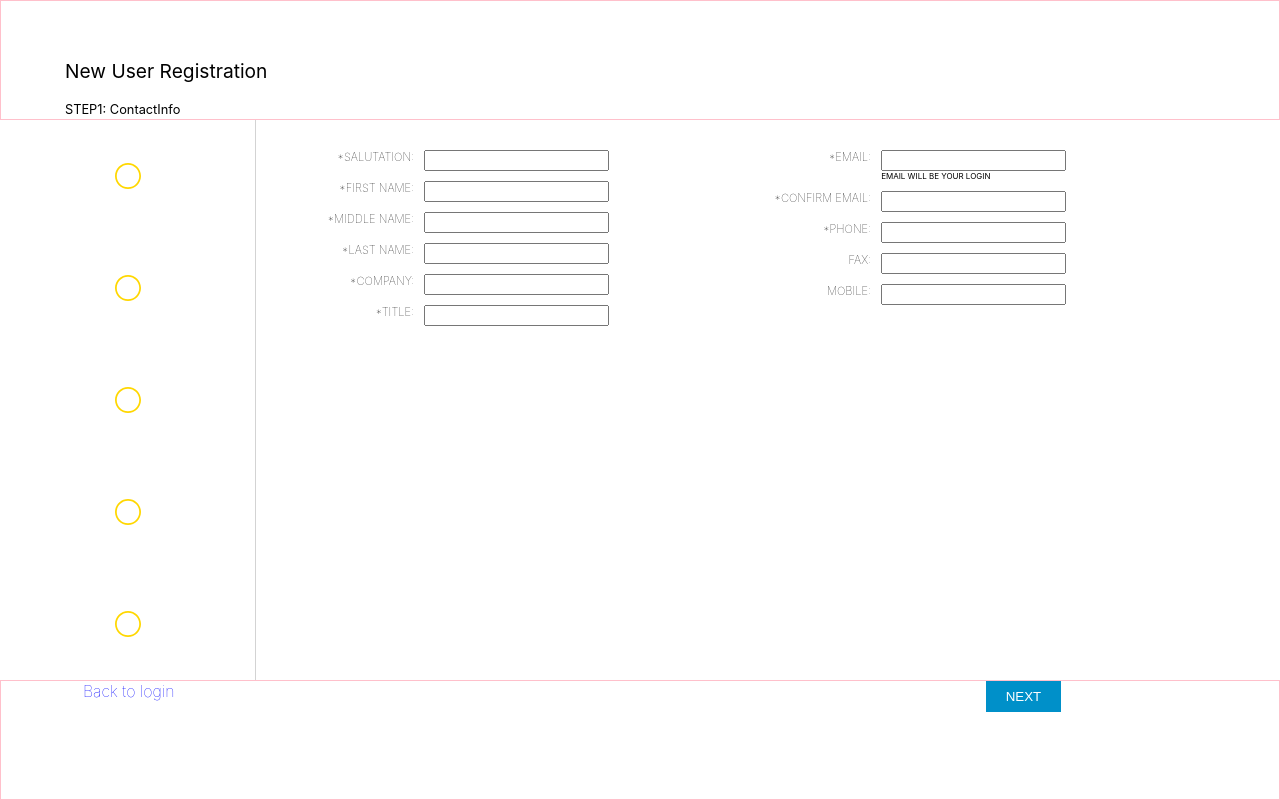
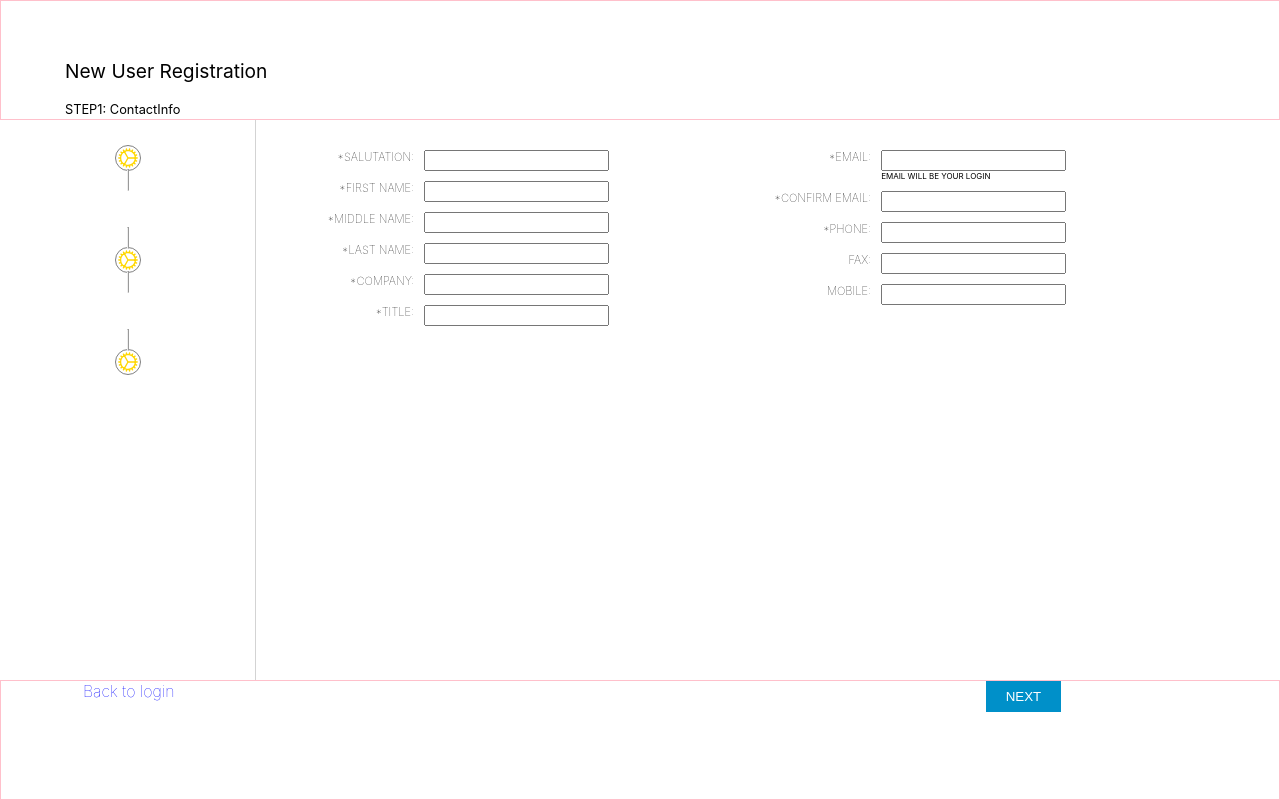
Before and after one commit to DiamondDigger/registration_wizard_form, a React (Create React App) app: page / in a window 1280 px wide. Built offline with nearby package versions, Linux system fonts and the light colour scheme.

Commit message:
change stepper styles, fix input values

```diff
--- a/src/components/AsideMenu.jsx
+++ b/src/components/AsideMenu.jsx
@@ -1,25 +1,11 @@
 import React from "react";
-import { Wrapper, StepperWrapper } from "../styles/StyledAsideMenu";
+import { Wrapper } from "../styles/StyledAsideMenu";
 import Stepper from "./Steps/Stepper";
 
 const AsideMenu = () => {
   return (
     <Wrapper>
-      <StepperWrapper>
-        <Stepper />
-      </StepperWrapper>
-      <StepperWrapper>
-        <Stepper />
-      </StepperWrapper>
-      <StepperWrapper>
-        <Stepper />
-      </StepperWrapper>
-      <StepperWrapper>
-        <Stepper />
-      </StepperWrapper>
-      <StepperWrapper>
-        <Stepper />
-      </StepperWrapper>
+      <Stepper />
     </Wrapper>
   );
 };
--- a/src/components/Steps/ContactInfo.jsx
+++ b/src/components/Steps/ContactInfo.jsx
@@ -26,7 +26,7 @@ const ContactInfo = ({ state, handleInput }) => {
               name="salutation"
               required
               onChange={handleInput("salutation")}
-              value={state.name}
+              value={state.salutation}
             />
           </FieldWrapper>
         </InputWrapper>
@@ -41,7 +41,7 @@ const ContactInfo = ({ state, handleInput }) => {
               name="first_name"
               required
               onChange={handleInput("first_name")}
-              value={state.name}
+              value={state.first_name}
             />
           </FieldWrapper>
         </InputWrapper>
@@ -56,7 +56,7 @@ const ContactInfo = ({ state, handleInput }) => {
               name="middle_name"
               required
               onChange={() => handleInput("middle_name")}
-              value={state.name}
+              value={state.middle_name}
             />
           </FieldWrapper>
         </InputWrapper>
@@ -71,7 +71,7 @@ const ContactInfo = ({ state, handleInput }) => {
               name="last_name"
               required
               onChange={() => handleInput("last_name")}
-              value={state.name}
+              value={state.last_name}
             />
           </FieldWrapper>
         </InputWrapper>
@@ -86,7 +86,7 @@ const ContactInfo = ({ state, handleInput }) => {
               name="company"
               required
               onChange={() => handleInput("company")}
-              value={state.name}
+              value={state.company}
             />
           </FieldWrapper>
         </InputWrapper>
@@ -101,7 +101,7 @@ const ContactInfo = ({ state, handleInput }) => {
               name="title"
               required
               onChange={() => handleInput("title")}
-              value={state.name}
+              value={state.title}
             />
           </FieldWrapper>
         </InputWrapper>
@@ -118,7 +118,7 @@ const ContactInfo = ({ state, handleInput }) => {
               name="email"
               required
               onChange={() => handleInput("email")}
-              value={state.name}
+              value={state.email}
             />
             <StyledP>Email will be your login</StyledP>
           </FieldWrapper>
@@ -149,7 +149,7 @@ const ContactInfo = ({ state, handleInput }) => {
               required
               pattern="[0-9]{3}-[0-9]{2}-[0-9]{3}"
               onChange={() => handleInput("phone")}
-              value={state.name}
+              value={state.phone}
             />
           </FieldWrapper>
         </InputWrapper>
@@ -164,7 +164,7 @@ const ContactInfo = ({ state, handleInput }) => {
               name="fax"
               pattern="[0-9]{3}-[0-9]{3}-[0-9]{3}"
               onChange={() => handleInput("fax")}
-              value={state.name}
+              value={state.fax}
             />
           </FieldWrapper>
         </InputWrapper>
@@ -179,7 +179,7 @@ const ContactInfo = ({ state, handleInput }) => {
               name="mobile"
               pattern="[0-9]{3}-[0-9]{2}-[0-9]{3}"
               onChange={() => handleInput("mobile")}
-              value={state.name}
+              value={state.mobile}
             />
           </FieldWrapper>
         </InputWrapper>
--- a/src/components/Steps/Stepper.jsx
+++ b/src/components/Steps/Stepper.jsx
@@ -1,12 +1,35 @@
 import React from "react";
-import { IoIosRadioButtonOff } from "react-icons/io";
-import { StepIcon } from "../../styles/Stepper";
+import { IoIosCog } from "react-icons/io";
+import {
+  Wrapper,
+  StepperWrapper,
+  StepIcon,
+  StyledHr,
+} from "../../styles/Stepper";
 
 const Stepper = () => {
   return (
-    <StepIcon>
-      <IoIosRadioButtonOff />
-    </StepIcon>
+    <Wrapper>
+      <StepperWrapper>
+        <StepIcon>
+          <IoIosCog />
+        </StepIcon>
+        <StyledHr />
+      </StepperWrapper>
+      <StepperWrapper>
+        <StyledHr />
+        <StepIcon>
+          <IoIosCog />
+        </StepIcon>
+        <StyledHr />
+      </StepperWrapper>
+      <StepperWrapper>
+        <StyledHr />
+        <StepIcon>
+          <IoIosCog />
+        </StepIcon>
+      </StepperWrapper>
+    </Wrapper>
   );
 };
 
--- a/src/styles/Stepper.js
+++ b/src/styles/Stepper.js
@@ -1,11 +1,30 @@
 import styled from "styled-components";
+
+export const Wrapper = styled.div`
+  grid-area: steps;
+  width: 100%;
+  display: grid;
+  grid-template-rows: repeat(3, 1fr);
+  align-items: center;
+  justify-content: center;
+`;
+
+export const StepperWrapper = styled.div`
+  grid: 1fr;
+`;
 
 export const StepIcon = styled.div`
   color: gold;
-  padding: 10px auto;
-  font-size: 2rem;
-  height: 100%;
+  font-size: 1.5rem;
+  margin: 0 auto;
+
   display: flex;
   align-items: center;
   justify-content: center;
+  border: 1px solid grey;
+  border-radius: 50px;
 `;
+export const StyledHr = styled.hr`
+  transform: rotate(90deg);
+  width: 20px;
+`;
--- a/src/styles/StyledAsideMenu.js
+++ b/src/styles/StyledAsideMenu.js
@@ -4,9 +4,8 @@ export const Wrapper = styled.div`
   grid-area: nav;
   border-right: 1px solid lightgrey;
   display: grid;
-  grid-template-rows: repeat(5, 1fr);
+  grid-template-areas:
+    "steps"
+    "space";
+  grid-template-rows: 50% 50%;
 `;
-
-export const StepperWrapper = styled.div`
-  grid: 1fr;
-`;
```
